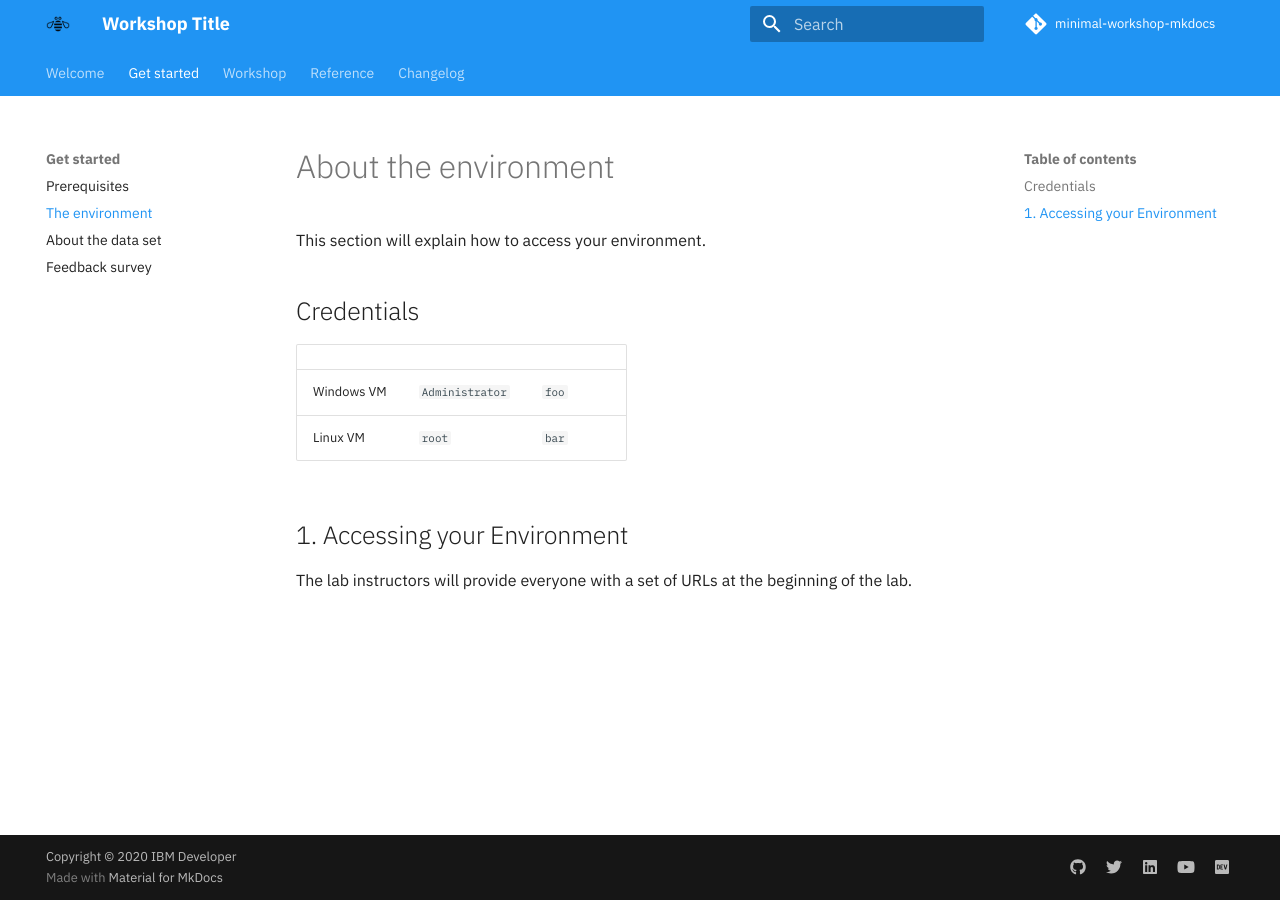
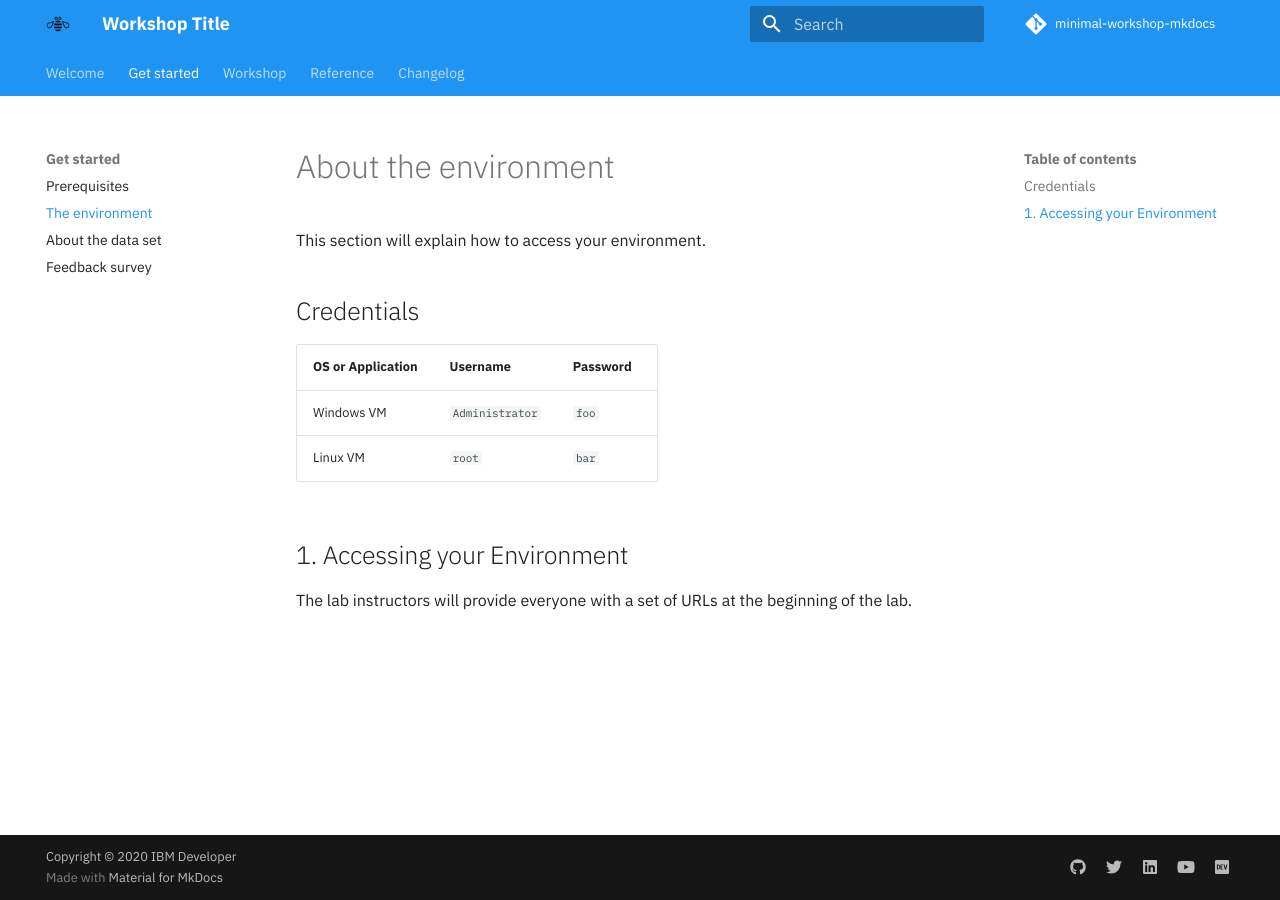
Before and after one commit to stevemar/minimal-workshop-mkdocs, an MkDocs documentation site: the page built from docs/get-started/environment.md, in a window 1280 px wide. Built offline with MkDocs 1.6.1 and Material for MkDocs 9.7.7, drawn with Linux system fonts in a browser that asks for light colours; comment, search, counter and statistics services are not loaded.

Commit message:
add table headers

```diff
--- a/docs/get-started/environment.md
+++ b/docs/get-started/environment.md
@@ -4,7 +4,7 @@
 
 ## Credentials
 
-|   |   |   |
+| OS or Application | Username | Password |
 | - | - | - |
 | Windows VM | `Administrator` | `foo` |
 | Linux VM | `root` | `bar` |
```
